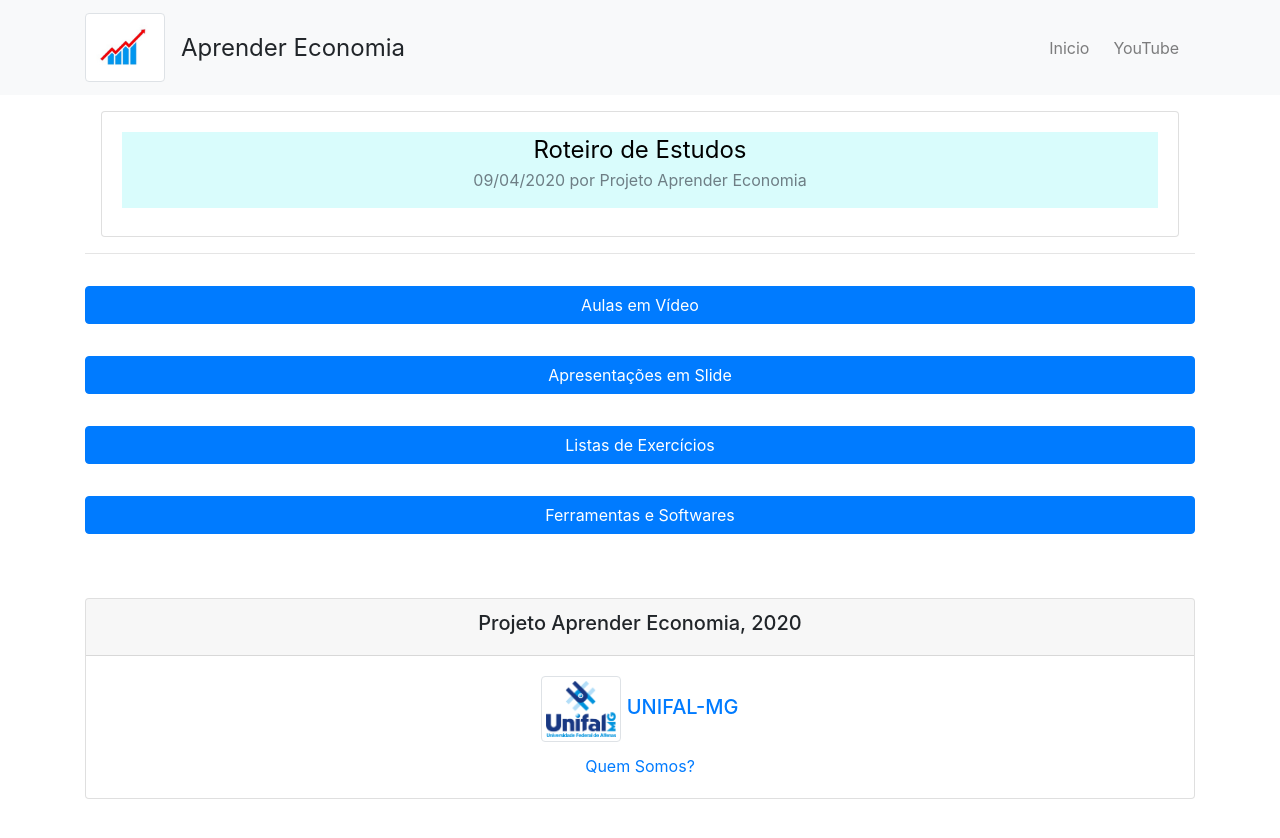
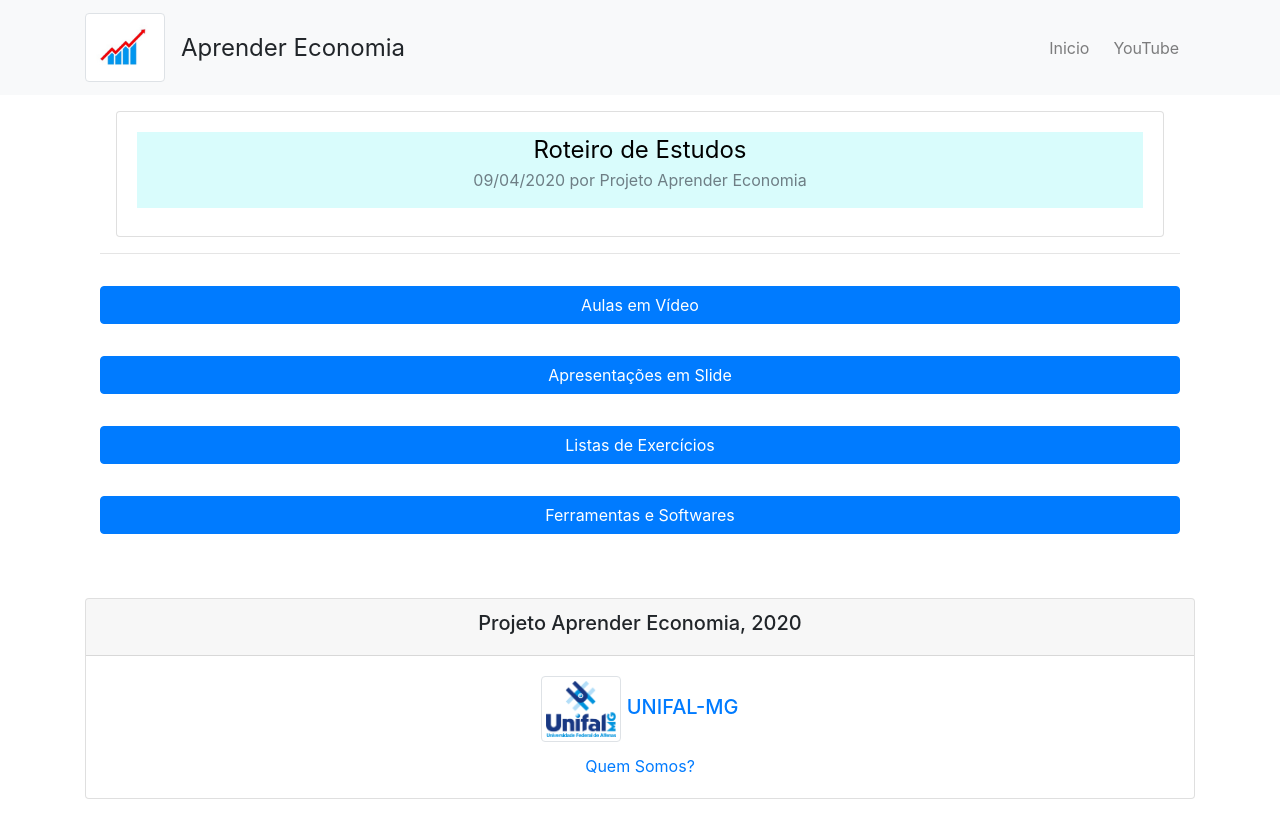
Before and after one commit to aprendereconomia/aprendereconomia.github.io, a Jekyll site: the page built from index.html, in a window 1280 px wide. Shown: the top 838 px of the page. Built offline with Jekyll 4.4.1, drawn with Linux system fonts in a browser that asks for light colours; some web fonts are replaced; a script that is not in the unit is left out.

Commit message:
fix: minor formatting changes
Just file formatting changes and system configuration for development
process start.

Signed-off-by: José Tobias <jose.tobias@outlook.com>

```diff
--- a/_includes/question-multi.html
+++ b/_includes/question-multi.html
@@ -25,7 +25,7 @@
         </div>
     {% endfor %}
     <button class="btn btn-primary my-3 align-center" id="send-answer-{{ slug_title }}" onclick="checkAnswer('{{ site.data.questions[page.questions].size }}', '{{ slug_title }}')" type="button">Enviar
-                                                Respostas</button>
+                                Respostas</button>
     <button class="btn btn-success my-3 align-center" id="reset-answer-{{ slug_title }}" onclick="resetAnswer('{{ site.data.questions[page.questions].size }}', '{{ slug_title }}')" style="display: none;" type="button">Refazer Teste</button>
     <div id="results-{{ slug_title }}" style="display: none;"></div>
 </div>
--- a/_layouts/archive.html
+++ b/_layouts/archive.html
@@ -3,8 +3,7 @@
 ---
 
 <div class="container">
-    <h1>Postagens da categoria
-                                '{{ page.type }}'</h1>
+    <h1>Postagens da categoria '{{ page.type }}'</h1>
     <ul class="posts">
         {% assign type_slug = page.type | slugify %}
         {% for post in site.posts %}
--- a/_layouts/default.html
+++ b/_layouts/default.html
@@ -3,44 +3,33 @@
 
     <head>
         <meta charset="UTF-8">
-    <meta name="viewport" content="width=device-width, initial-scale=1, shrink-to-fit=no">
+        <meta content="width=device-width, initial-scale=1, shrink-to-fit=no" name="viewport">
         <link rel="shortcut icon" href="{{ site.url }}{{ site.baseurl }}/assets/images/logo-ae.jpeg" type="image/x-icon">
         <title>{{ page.title }}</title>
-    <link rel="stylesheet" href="https://stackpath.bootstrapcdn.com/bootstrap/4.5.0/css/bootstrap.min.css" integrity="sha384-9aIt2nRpC12Uk9gS9baDl411NQApFmC26EwAOH8WgZl5MYYxFfc+NcPb1dKGj7Sk" crossorigin="anonymous">
-    <link rel="stylesheet"
-        href="https://cdnjs.cloudflare.com/ajax/libs/open-iconic/1.1.1/font/css/open-iconic-bootstrap.min.css">
+        <link crossorigin="anonymous" href="https://stackpath.bootstrapcdn.com/bootstrap/4.5.0/css/bootstrap.min.css" integrity="sha384-9aIt2nRpC12Uk9gS9baDl411NQApFmC26EwAOH8WgZl5MYYxFfc+NcPb1dKGj7Sk" rel="stylesheet">
+        <link href="https://cdnjs.cloudflare.com/ajax/libs/open-iconic/1.1.1/font/css/open-iconic-bootstrap.min.css" rel="stylesheet">
         <link rel="stylesheet" href="{{ site.url }}{{ site.baseurl }}/assets/css/styles.css">
-    <script src="https://www.gstatic.com/charts/loader.js"></script>
     </head>
 
     <body>
-
         <nav class="navbar navbar-expand-lg navbar-light bg-light sticky-top">
             <div class="container d-flex">
                 {% include navbar.html %}
             </div>
         </nav>
-    <div class="m-sm-auto p-auto text-align-center" role=main>
-        <!-- <div class="container"> -->
+        <div class="container">
+            <div class="m-sm-auto p-auto text-align-center" role="main">
                 {{ content }}
-        <!-- </div> -->
             </div>
 
             <footer class="footer text-center">
-        <div class="container">
                 {% include footer.html %}
+            </footer>
         </div>
-    </footer>
 
-    <script src="https://code.jquery.com/jquery-3.4.1.slim.min.js"
-        integrity="sha384-J6qa4849blE2+poT4WnyKhv5vZF5SrPo0iEjwBvKU7imGFAV0wwj1yYfoRSJoZ+n" crossorigin="anonymous">
-        </script>
-    <script src="https://cdn.jsdelivr.net/npm/popper.js@1.16.0/dist/umd/popper.min.js"
-        integrity="sha384-Q6E9RHvbIyZFJoft+2mJbHaEWldlvI9IOYy5n3zV9zzTtmI3UksdQRVvoxMfooAo" crossorigin="anonymous">
-        </script>
-    <script src="https://stackpath.bootstrapcdn.com/bootstrap/4.4.1/js/bootstrap.min.js"
-        integrity="sha384-wfSDF2E50Y2D1uUdj0O3uMBJnjuUD4Ih7YwaYd1iqfktj0Uod8GCExl3Og8ifwB6" crossorigin="anonymous">
-        </script>
+        <script crossorigin="anonymous" integrity="sha384-J6qa4849blE2+poT4WnyKhv5vZF5SrPo0iEjwBvKU7imGFAV0wwj1yYfoRSJoZ+n" src="https://code.jquery.com/jquery-3.4.1.slim.min.js"></script>
+        <script crossorigin="anonymous" integrity="sha384-Q6E9RHvbIyZFJoft+2mJbHaEWldlvI9IOYy5n3zV9zzTtmI3UksdQRVvoxMfooAo" src="https://cdn.jsdelivr.net/npm/popper.js@1.16.0/dist/umd/popper.min.js"></script>
+        <script crossorigin="anonymous" integrity="sha384-wfSDF2E50Y2D1uUdj0O3uMBJnjuUD4Ih7YwaYd1iqfktj0Uod8GCExl3Og8ifwB6" src="https://stackpath.bootstrapcdn.com/bootstrap/4.4.1/js/bootstrap.min.js"></script>
         <script async src="{{ site.url }}{{ site.baseurl }}/assets/js/questions_manage.js" crossorigin="anonymous"></script>
         <script async src="{{ site.url }}{{ site.baseurl }}/assets/js/functionalities.js" crossorigin="anonymous"></script>
     </body>
```
Also changed, not shown: aprendereconomia.github.io.gemspec, 1 other file. Lines whose indentation alone changed are shown as unchanged.
